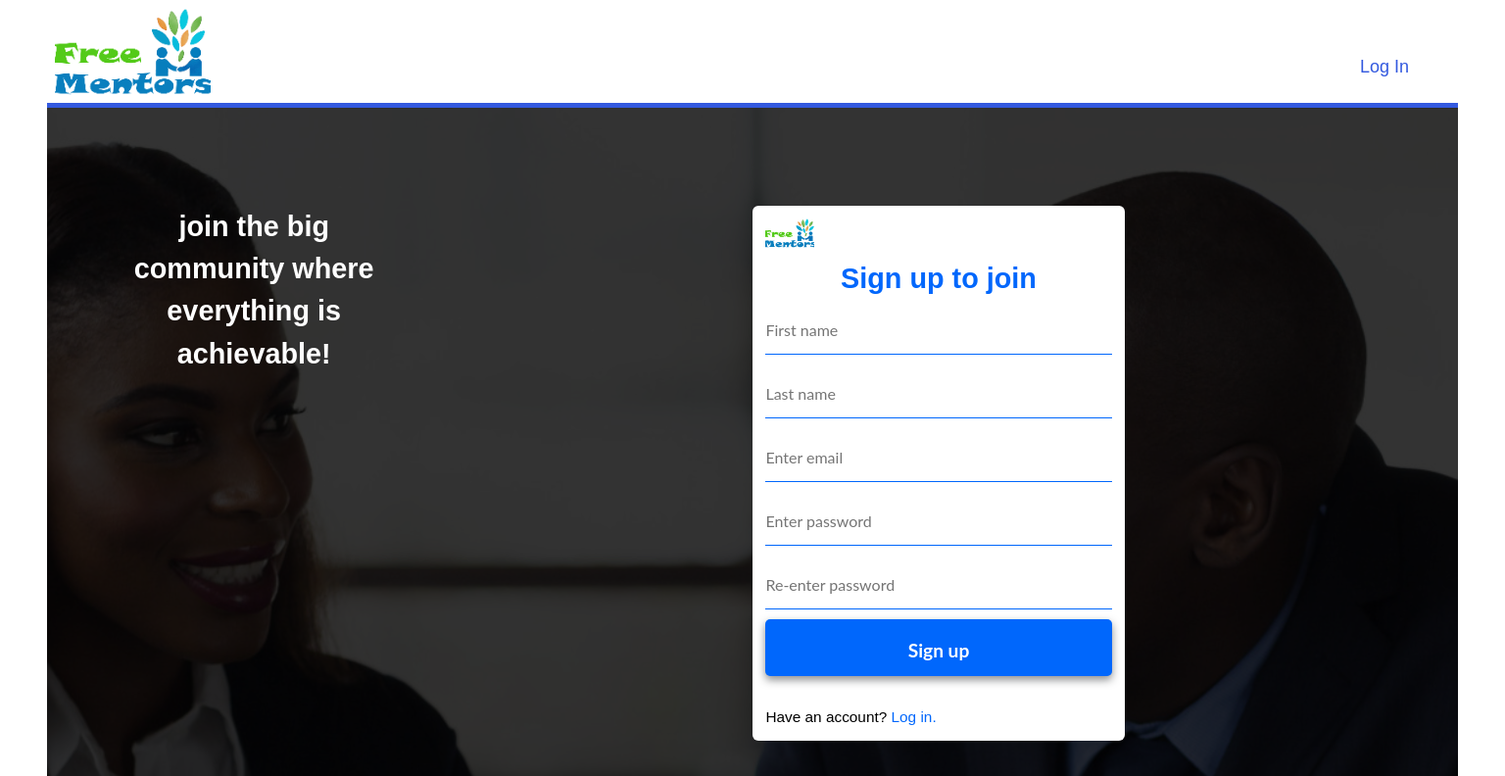
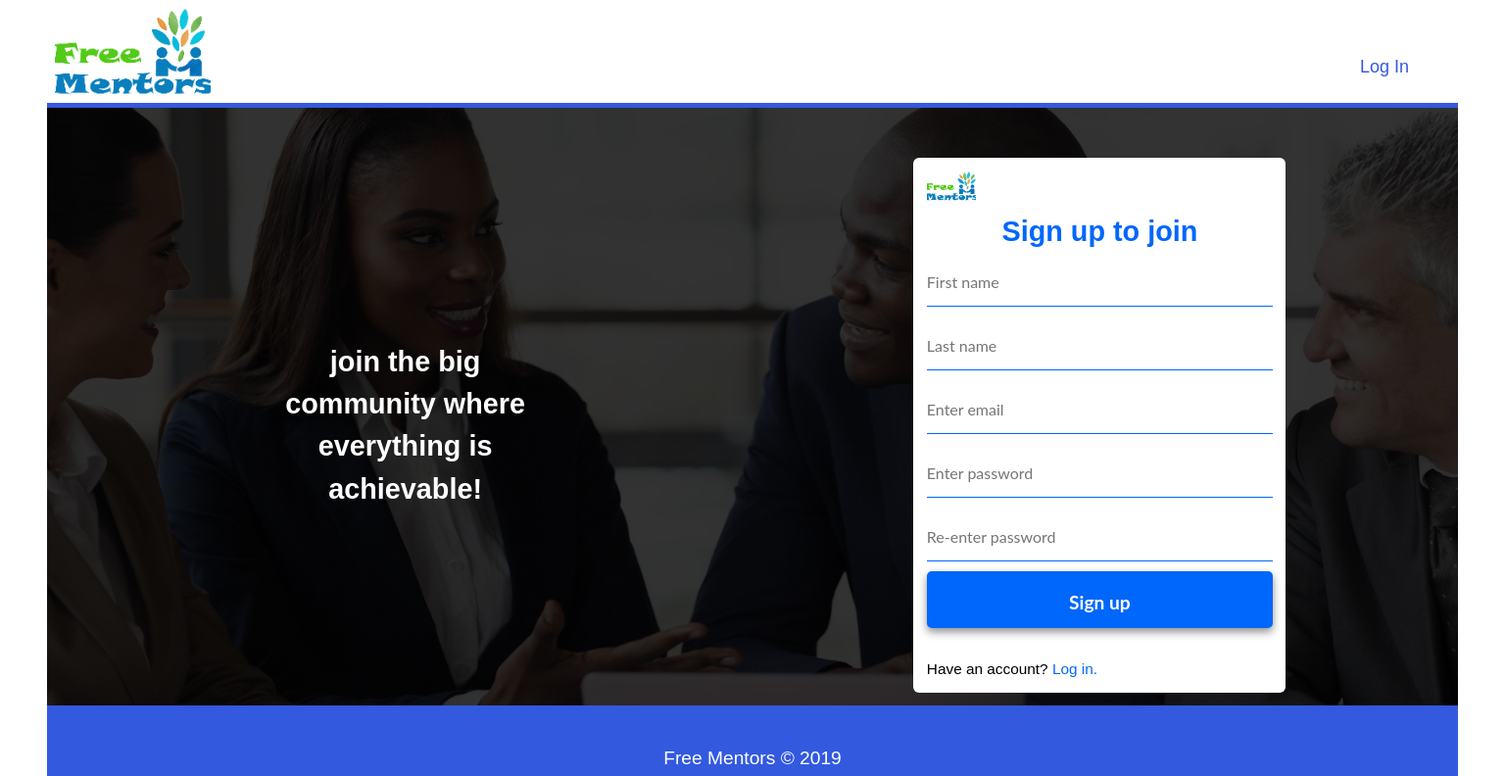
Before and after one commit to gadishimwe/Free-Mentors, a website: page UI/html/sign-up.html in a window 1536 px wide. Shown: the top 792 px of the page at 98% size. Drawn offline with Linux system fonts and the light colour scheme.

Commit message:
Fixed too much space on the page

```diff
--- a/UI/css/reset-password.css
+++ b/UI/css/reset-password.css
@@ -13,6 +13,10 @@ body{
     font-size: 1.2em;
     line-height: 1.5;
     text-align: center;
+    margin: auto;
+    min-height: 100%;
+    display: grid;
+    grid-template-rows: auto 1fr auto;
 }
 
 /* header */
@@ -102,11 +106,13 @@ header{
 
 /* Section area */
 section{
+    height: 100%;
     background: url(../assets/join.jpg);
     background-position: center;
     background-size: cover;
 }
 .background{
+    height: 100%;
     padding: .7rem;
     display: grid;
     grid-template-columns: 1fr;
@@ -114,6 +120,7 @@ section{
 }
 .section1{
     color: white;
+    margin: auto;
 }
 .section1 h1{
     max-width: 400px;
@@ -286,14 +293,10 @@ footer{
 
 @media only screen and (min-width: 1440px){
     body{
-         max-width: 1440px;
-         margin: auto;
-         min-height: 100%;
-         display: grid;
-         grid-template-rows: auto 1fr auto;
-
-     }
-     .background{
-        padding-bottom: 62vh;
+        max-width: 1440px;
     }
+   .section2{
+   max-height: 600px;
+   margin: auto;
+   }
  }
--- a/UI/css/sign-in.css
+++ b/UI/css/sign-in.css
@@ -13,6 +13,10 @@ body{
     font-size: 1.2em;
     line-height: 1.5;
     text-align: center;
+    margin: auto;
+    min-height: 100%;
+    display: grid;
+    grid-template-rows: auto 1fr auto;
 }
 
 /* header */
@@ -103,11 +107,13 @@ header{
 /* Section area */
 
 section{
+    height: 100%;
     background: url(../assets/join.jpg);
     background-position: center;
     background-size: cover;
 }
 .background{
+    height: 100%;
     padding: .7rem;
     display: grid;
     grid-template-columns: 1fr;
@@ -115,6 +121,7 @@ section{
 }
 .section1{
     color: white;
+    margin: auto;
 }
 .section1 h1{
     max-width: 400px;
@@ -288,14 +295,10 @@ footer{
 
 @media only screen and (min-width: 1440px){
     body{
-         max-width: 1440px;
-         margin: auto;
-         min-height: 100%;
-         display: grid;
-         grid-template-rows: auto 1fr auto;
-
-     }
-     .background{
-        padding-bottom: 60vh;
+        max-width: 1440px;
     }
+   .section2{
+   max-height: 600px;
+   margin: auto;
+   }
  }
--- a/UI/css/sign-up.css
+++ b/UI/css/sign-up.css
@@ -13,6 +13,10 @@ body{
     font-size: 1.2em;
     line-height: 1.5;
     text-align: center;
+    margin: auto;
+    min-height: 100%;
+    display: grid;
+    grid-template-rows: auto 1fr auto;
 }
 
 /* header */
@@ -102,11 +106,13 @@ header{
 
 /* Section area */
 section{
+    height: 100%;
     background: url(../assets/join.jpg);
     background-position: center;
     background-size: cover;
 }
 .background{
+    height: 100%;
     padding: .7rem;
     display: grid;
     grid-template-columns: 1fr;
@@ -114,6 +120,7 @@ section{
 }
 .section1{
     color: white;
+    margin: auto;
 }
 .section1 h1{
     max-width: 400px;
@@ -124,7 +131,7 @@ section{
     max-width: 380px;
     border-radius: 6px;
     padding: .7em;
-    margin-bottom: 200px;
+    margin-bottom: 20px;
 
 }
 .section2 .small-logo{
@@ -279,7 +286,9 @@ footer{
         padding: 50px;
     }
     .section2{
+        max-height: 550px;
         margin-top: 50px;
+        margin: auto;
     }
 }
 
@@ -287,14 +296,8 @@ footer{
 @media only screen and (min-width: 1440px){
     body{
          max-width: 1440px;
-         margin: auto;
-         min-height: 100%;
-         display: grid;
-         grid-template-rows: auto 1fr auto;
-
      }
-     .background{
-        padding-bottom: 55vh;
-    }
-
+    .section2{
+    max-height: 600px;
+}
  }
```
